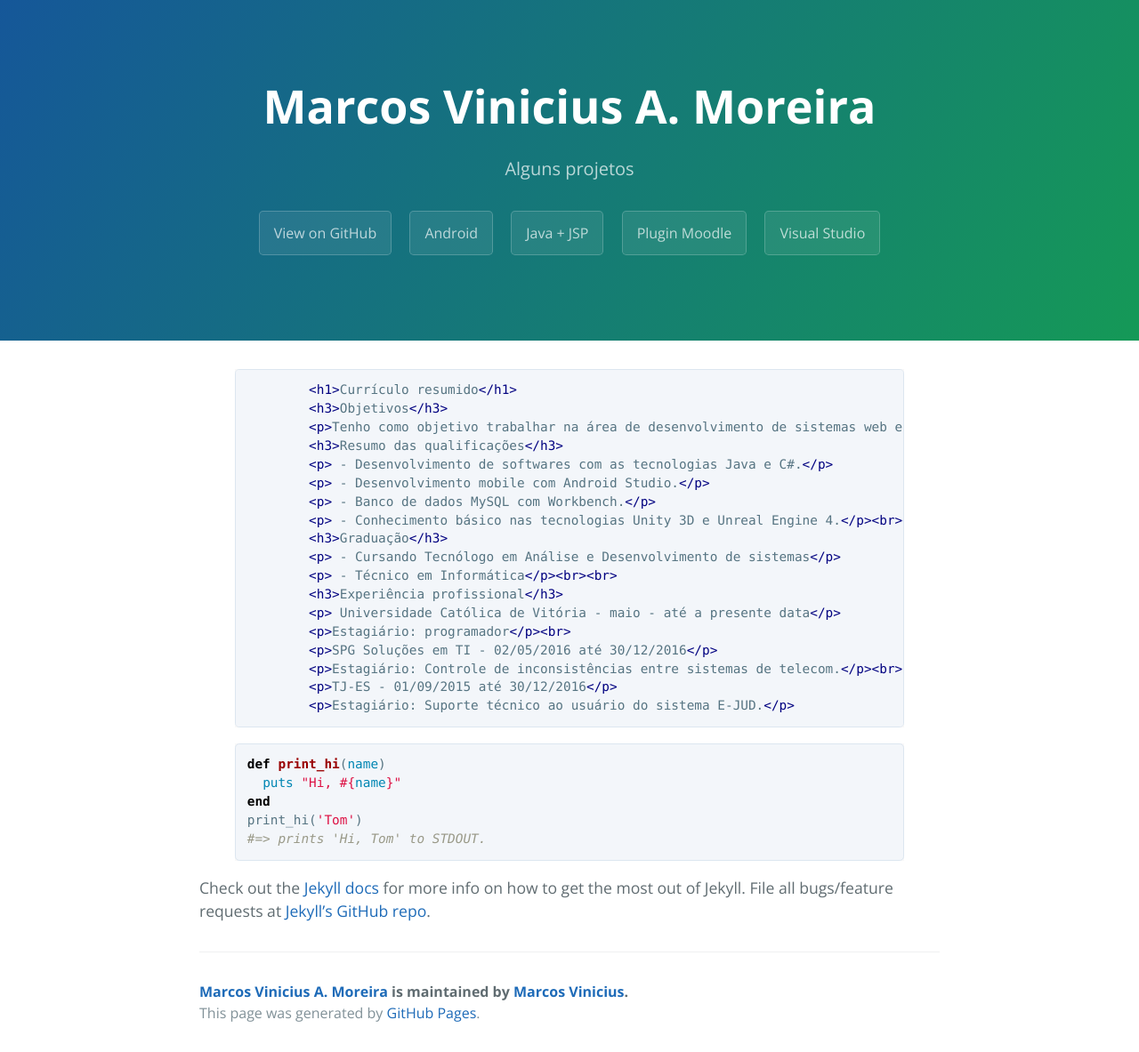
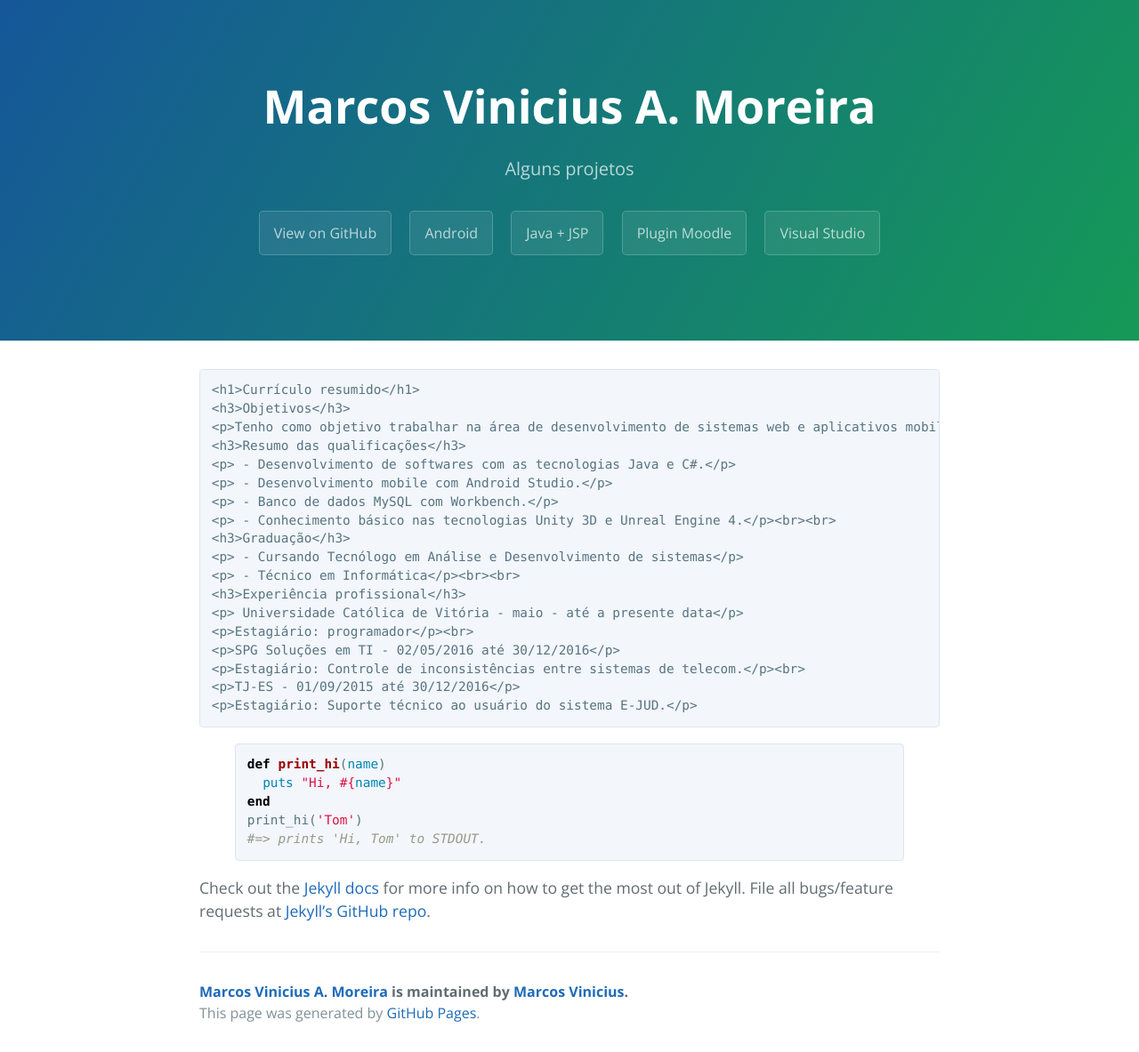
Before and after one commit to Acogero/acogero.github.io, a Jekyll site: the page built from _posts/2016-02-12-sample-content.markdown, in a window 1280 px wide. Shown: the whole page at 89% size. Built offline with Jekyll 4.4.1, drawn with Linux system fonts in a browser that asks for light colours.

Commit message:
atualizando curriculo

```diff
--- a/_posts/2016-02-12-sample-content.markdown
+++ b/_posts/2016-02-12-sample-content.markdown
@@ -5,7 +5,6 @@ date:   2017-06-03 01:00
 categories: main
 ---
 
-{% highlight html%}
 	<h1>Currículo resumido</h1>
 	<h3>Objetivos</h3>
 	<p>Tenho como objetivo trabalhar na área de desenvolvimento de sistemas web e aplicativos mobile.</p><br><br>
@@ -24,7 +23,6 @@ categories: main
 	<p>Estagiário: Controle de inconsistências entre sistemas de telecom.</p><br>
 	<p>TJ-ES - 01/09/2015 até 30/12/2016</p>
 	<p>Estagiário: Suporte técnico ao usuário do sistema E-JUD.</p>
-{% endhighlight %}
 
 {% highlight ruby %}
 def print_hi(name)
```
